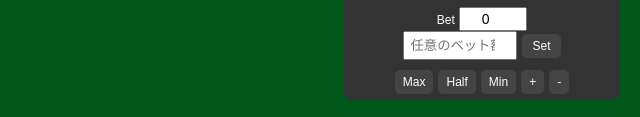
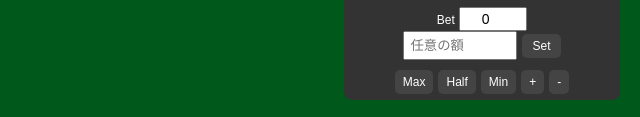
Before and after one commit to IMAMURADAIKI/blackjack, a plain HTML site: page html/blackjack.html in a window 1280 px wide. Shown: the part 680-797 px from the top of the page, 640-1280 px from the left. Drawn offline with Linux system fonts and the light colour scheme.

Commit message:
Update blackjack.html

```diff
--- a/html/blackjack.html
+++ b/html/blackjack.html
@@ -127,7 +127,7 @@
                 <label for="bet-amount">Bet</label>
                 <input type="number" id="bet-amount" value="0" readonly>
                 <div style="display: flex; align-items: center; gap: 5px;">
-                  <input type="number" placeholder="任意のベット額" id="betInput" style="width: 100px; padding: 5px;">
+                  <input type="number" placeholder="任意の額" id="betInput" style="width: 100px; padding: 5px;">
                   <button id="setButton" style="padding: 5px 10px;">Set</button>
                 </div>
 
```
